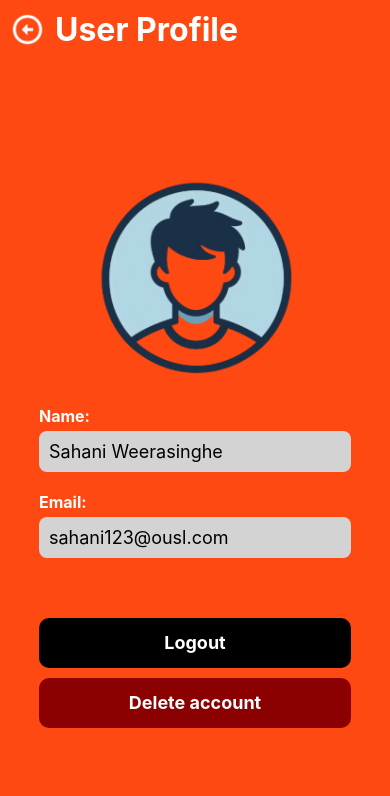
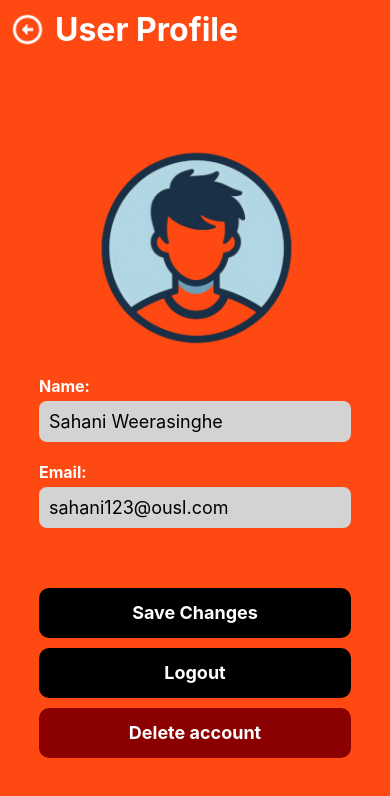
Before and after one commit to ousl-groupE5-ExpiryInspector/ExpiryInspector, a React Native app in the folder Frontend/: screen /UserProfile in a window 390 px wide. Shown: the top 796 px of the page. Built offline with nearby package versions, Linux system fonts and the light colour scheme.

Commit message:
User account Frontend logic
Image pick
logout
input user details

```diff
--- a/Frontend/src/screens/LoginScreen.js
+++ b/Frontend/src/screens/LoginScreen.js
@@ -74,7 +74,8 @@ export default function LoginScreen({ navigation }) {
       </TouchableOpacity>
 
       <ButtonComponentAuth title="Login" onPress={handleLogin} />
-      <ButtonComponentAuth title="cam" onPress={handleCamera} />
+      {/* <ButtonComponentAuth title="cam" onPress={handleCamera} /> */}
+
 
       <View style={styles.rowContainer}>
         <Text style={styles.footerText}>Don't have an account? </Text>
--- a/Frontend/src/screens/UserAccount.js
+++ b/Frontend/src/screens/UserAccount.js
@@ -1,33 +1,96 @@
-import React from 'react';
-import { View, Text, StyleSheet, Image, TouchableOpacity } from 'react-native';
+import React, { useState, useEffect } from 'react';
+import { View, Text, StyleSheet, Image, TouchableOpacity, TextInput } from 'react-native';
+import { launchImageLibrary } from 'react-native-image-picker';
 import BackgroundFlex from '../components/BackgroundFlex';
 import HeaderWithIcon from '../components/HeaderWithIcon';
 
 export default function UserAccount({ navigation }) {
+
+  const navigateToLogin = () => {
+    navigation.navigate('Login');
+  };
+
+  const [userData, setUserData] = useState({
+    name: '',
+    email: '',
+    image: null,
+  });
+
+  useEffect(() => {
+    // Simulate fetching default user data from an external database
+    const fetchUserData = async () => {
+      const defaultData = {
+        name: 'Sahani Weerasinghe',
+        email: 'sahani123@ousl.com',
+        image: null,
+      };
+      setUserData(defaultData);
+    };
+
+    fetchUserData();
+  }, []);
+
+  const pickImage = () => {
+    launchImageLibrary({ mediaType: 'photo', quality: 1 }, response => {
+      if (!response.didCancel && !response.error) {
+        const imageUri = response.assets[0].uri;
+        setUserData({ ...userData, image: imageUri });
+      }
+    });
+  };
+
+  const handleUpdateUser = () => {
+    console.log('Updated User Data:', userData);
+    // Logic to update user data in the database can be implemented here
+    alert('User information updated successfully!');
+  };
+
   return (
     <BackgroundFlex>
       {/* Header with Back Icon */}
       <HeaderWithIcon
         title="User Profile"
-        MoveTo='Dashboard'
+        MoveTo="Dashboard"
         navigation={navigation}
       />
 
       <View style={styles.container}>
         {/* User Avatar */}
-        <Image source={require('../../assets/userAccount_pic.png')} style={styles.userAccountImg} />
+        <TouchableOpacity onPress={pickImage}>
+          {userData.image ? (
+            <Image source={{ uri: userData.image }} style={styles.userAccountImg} />
+          ) : (
+            <Image source={require('../../assets/userAccount_pic.png')} style={styles.userAccountImg} />
+          )}
+        </TouchableOpacity>
 
-        {/* Name and Email Dummy Data */}
+        {/* Update Name and Email */}
         <View style={styles.infoContainer}>
           <Text style={styles.label}>Name:</Text>
-          <Text style={styles.infoText}>Sahani Weerasinghe</Text>
+          <TextInput
+            style={styles.infoText}
+            value={userData.name}
+            onChangeText={(text) => setUserData({ ...userData, name: text })}
+            placeholder="Enter your name"
+          />
 
           <Text style={styles.label}>Email:</Text>
-          <Text style={styles.infoText}>sahani123@ousl.com</Text>
+          <TextInput
+            style={styles.infoText}
+            value={userData.email}
+            onChangeText={(text) => setUserData({ ...userData, email: text })}
+            placeholder="Enter your email"
+            keyboardType="email-address"
+          />
         </View>
 
+        {/* Save Button */}
+        <TouchableOpacity style={styles.logoutButton} onPress={handleUpdateUser}>
+          <Text style={styles.buttonText}>Save Changes</Text>
+        </TouchableOpacity>
+
         {/* Logout and Delete Account Buttons */}
-        <TouchableOpacity style={styles.logoutButton}>
+        <TouchableOpacity style={styles.logoutButton} onPress={navigateToLogin}>
           <Text style={styles.buttonText}>Logout</Text>
         </TouchableOpacity>
         <TouchableOpacity style={styles.deleteButton}>
@@ -37,6 +100,7 @@ export default function UserAccount({ navigation }) {
     </BackgroundFlex>
   );
 }
+
 
 const styles = StyleSheet.create({
   container: {
```
